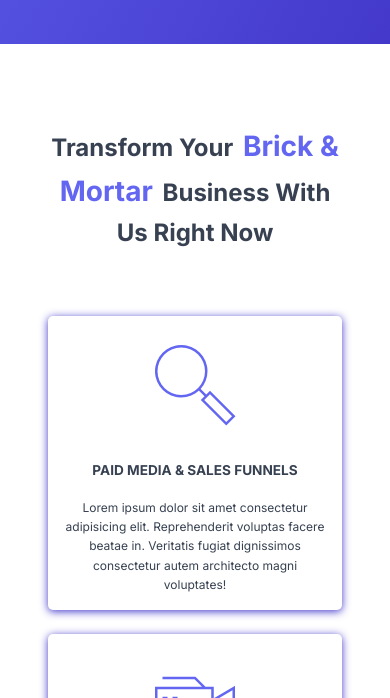
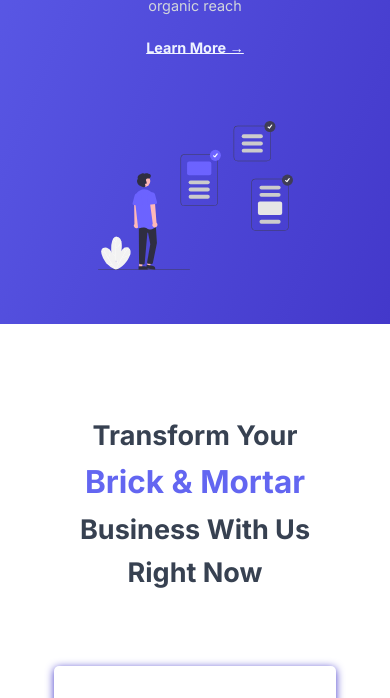
Before and after one commit to logansayan/fantom-growth, a website: page src/index.html in a window 390 px wide. Shown: the part 645-1343 px from the top of the page. Drawn offline with Linux system fonts and the light colour scheme.

Commit message:
add responsive to whole project

```diff
--- a/src/sass/base/_base.scss
+++ b/src/sass/base/_base.scss
@@ -20,7 +20,6 @@
   }
 
   @include respond(phone) {
-    font-size: 50%; // 1rem == 8px
   }
 }
 
--- a/src/sass/components/_header.scss
+++ b/src/sass/components/_header.scss
@@ -25,11 +25,21 @@
     justify-content: space-between;
     align-items: center;
     margin-top: $gap-big;
+
+    @include respond(tab-port) {
+      flex-direction: column;
+    }
   }
 
   &__text {
     width: 60%;
     height: 100%;
+
+    @include respond(tab-port) {
+      width: auto;
+      margin: 5rem 0;
+      text-align: center;
+    }
   }
 
   &__heading {
@@ -51,5 +61,9 @@
   &__hero {
     margin-top: 2rem;
     width: 35%;
+
+    @include respond(tab-port) {
+      width: 50vw;
+    }
   }
 }
--- a/src/sass/pages/_home.scss
+++ b/src/sass/pages/_home.scss
@@ -30,6 +30,10 @@
 
     @include respond(tab-port) {
       max-width: auto;
+    }
+
+    @include respond(phone) {
+      max-width: 100%
     }
   }
 }
```
Also changed, not shown: src/css/style.css.
